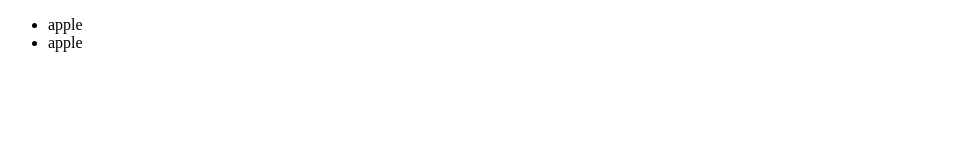
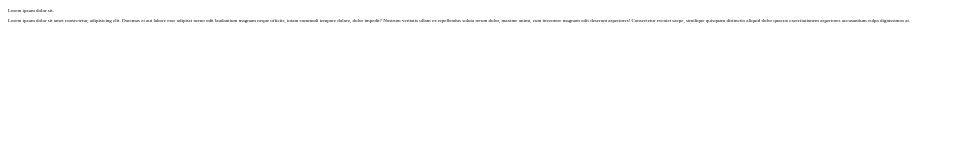
Before and after one commit to Harsh-Tiwari678/Js-harsh, a plain HTML site: page dom-basics/selectElement.html in a window 1280 px wide. Shown: the whole page, without its empty margins (0-965 px from the left). Drawn offline with Linux system fonts and the light colour scheme.

Commit message:
revising the concepts

```diff
--- a/dom-basics/script.js
+++ b/dom-basics/script.js
@@ -112,8 +112,23 @@ ul.appendChild(li); // task 5
 let img= document.createElement("img");
 img.src="https://imgs.search.brave.com/EnJsVhXmIvL_CJ2ieoRe4iAeAkvRJ_yjm9BNbRhdwbM/rs:fit:860:0:0:0/g:ce/aHR0cHM6Ly90aHVt/YnMuZHJlYW1zdGlt/ZS5jb20vYi9zb21l/LW15LW1vcm5pbmct/cGljdC0yNjI2NjA2/ODAuanBn"
 document.querySelector("div").prepend(img)// task 6
-*/
+
 
 let ul = document.querySelector("ul");
 let li= document.querySelector("li"); //slect the first li
 ul.removeChild(li); ;   // task7
+
+let a = document.querySelectorAll("a");
+a.forEach(function(val){
+    val.href="https://www.google.com";
+}) // whenevr quertselector all mein ek sath valu change larni toh for each use karna hai (copy mein nhi hai)
+
+let abc = document.createElement("a");
+abc.href= "https://www.google.com";
+abc.innerText= "download now"
+document.querySelector("body").prepend(abc); // adding an a tag using create element (copy mein nhi hai)
+*/
+let all = document.querySelectorAll("p");
+all.forEach(function(val){
+    val.classList.add("fontsize"); // practicing
+})
--- a/dom-basics/selectElement.html
+++ b/dom-basics/selectElement.html
@@ -5,13 +5,14 @@
     <meta name="viewport" content="width=device-width, initial-scale=1.0">
     <title>Document</title>
 </head>
+<style>
+    .fontsize{
+        font-size: 5px;
+    }
+</style>
 <body>
-<ul>
-    <li>grapes</li>
-    <li>apple</li>
-    <li>apple</li>
-
-</ul>
+<p>Lorem ipsum dolor sit.</p>
+<P>Lorem ipsum dolor sit amet consectetur, adipisicing elit. Ducimus et aut labore esse adipisci nemo odit laudantium magnam neque officiis, totam commodi tempore dolore, dolor impedit? Nostrum veritatis ullam ex repellendus soluta rerum dolor, maxime animi, cum inventore magnam odit deserunt asperiores! Consectetur eveniet saepe, similique quisquam distinctio aliquid dolor quaerat exercitationem asperiores accusantium culpa dignissimos at.</P>
     <script src="script.js"></script>
 </body>
 </html>
```
